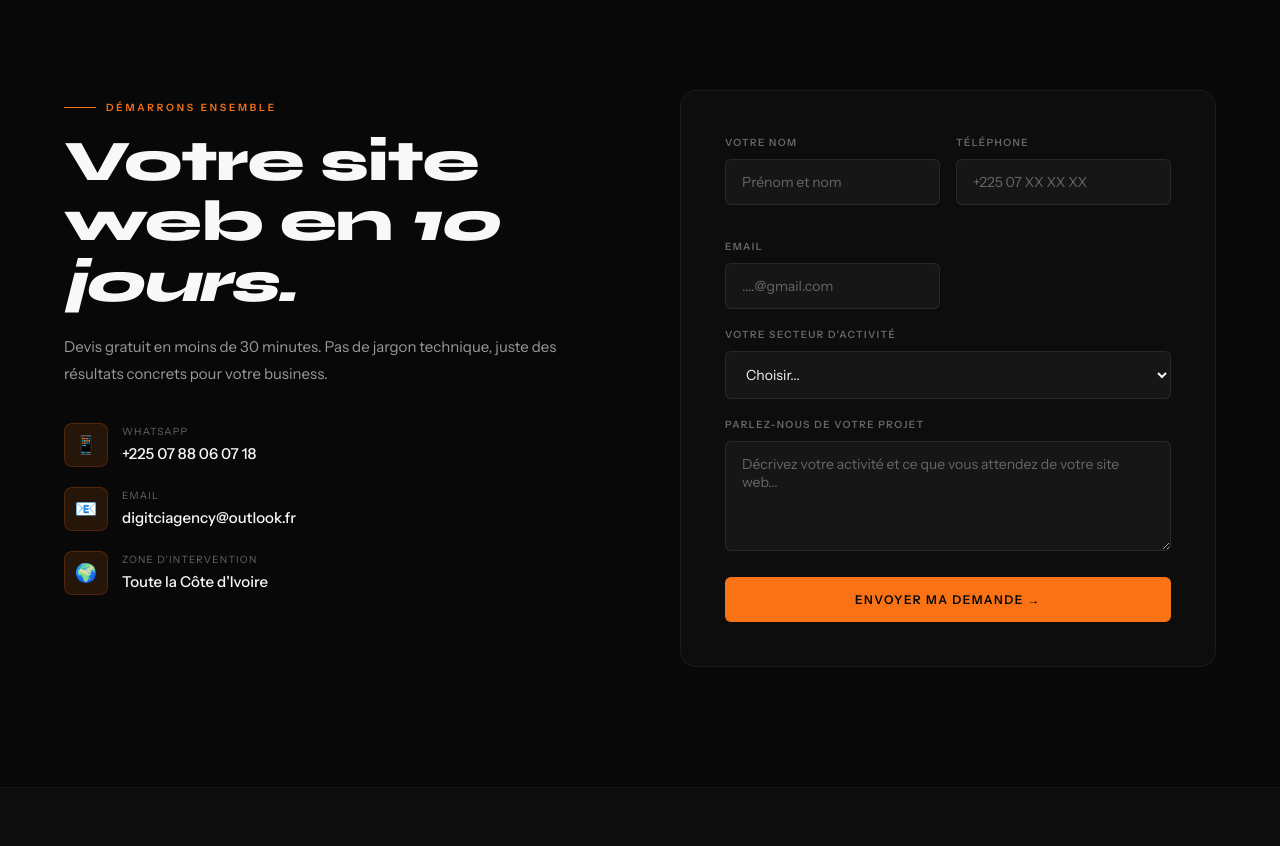
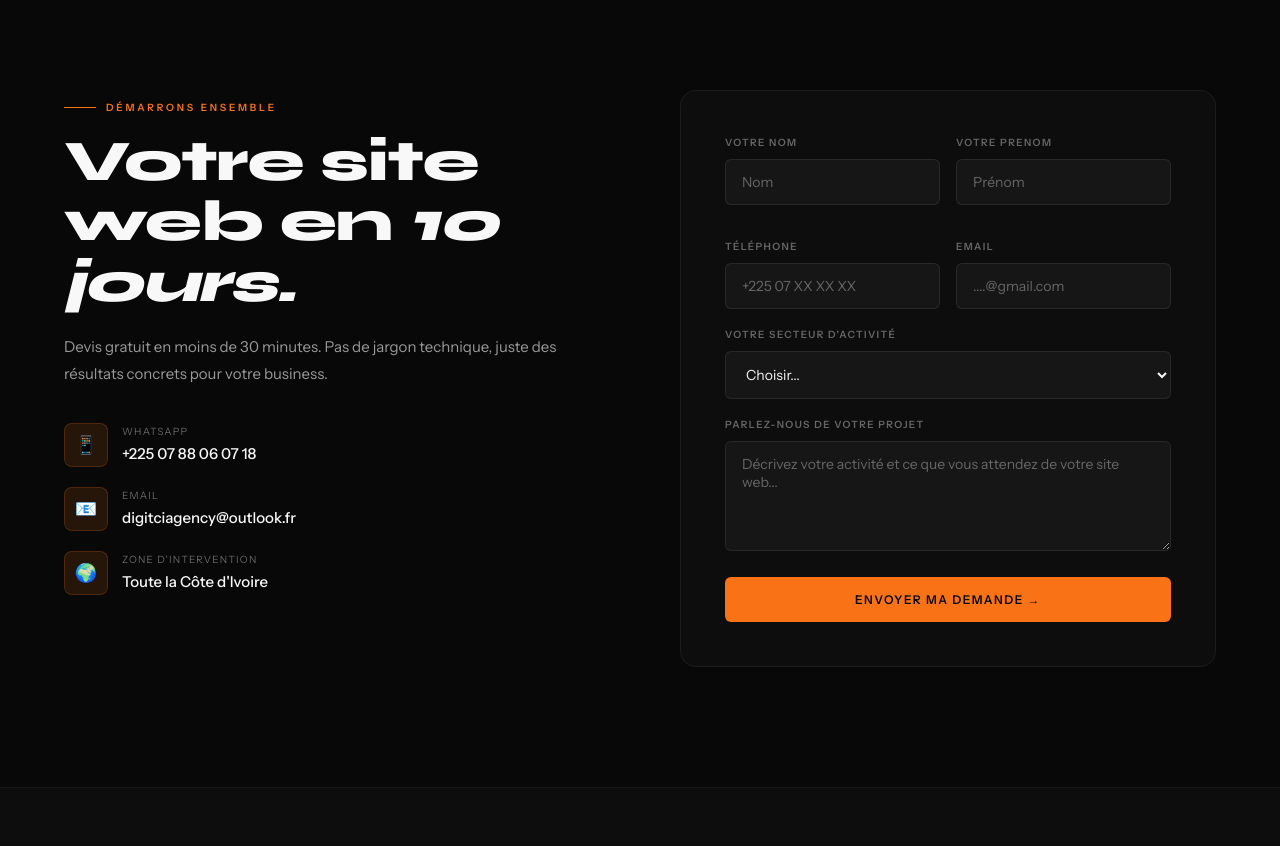
Before and after one commit to dyse85/digitci-website, a plain HTML site: page frontend/index.html in a window 1280 px wide. Shown: the part 4240-5086 px from the top of the page. Drawn offline with Linux system fonts and the light colour scheme.

Commit message:
Update index.html

```diff
--- a/frontend/index.html
+++ b/frontend/index.html
@@ -899,7 +899,11 @@
       <div class="form-row">
         <div class="form-group">
           <label>Votre nom</label>
-          <input type="text" name="name" placeholder="Prénom et nom" required>
+          <input type="text" name="name" placeholder="Nom" required>
+        </div>
+        <div class="form-group">
+          <label>Votre prenom</label>
+          <input type="text" name="name" placeholder="Prénom" required>
         </div>
         <div class="form-group">
           <label>Téléphone</label>
```
